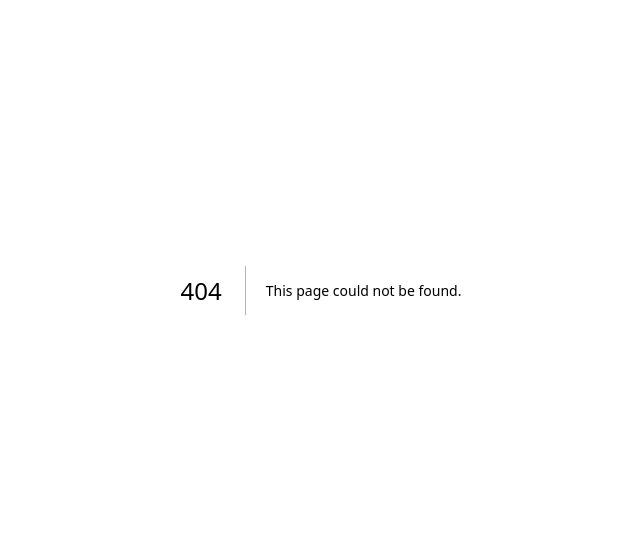
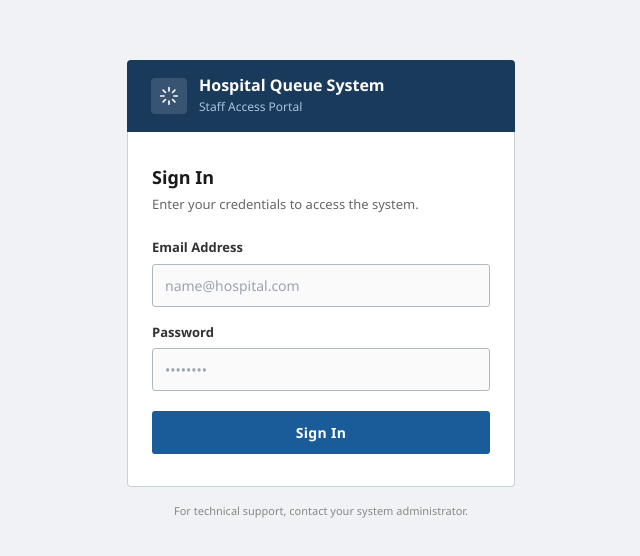
Before and after one commit to Nzo-Cloud/hospital-queue, a Next.js app in the folder frontend/: page /auth/login in a window 1280 px wide. Before the commit this address had no page. Shown: the part 110-666 px from the top of the page, without its empty margins (319-959 px from the left). Built offline with nearby package versions, Linux system fonts and the light colour scheme; no server answers.

Commit message:
feat: Phase 4 — login page, auth flow, role-based routing, CSP fix

```diff
--- a/frontend/next.config.ts
+++ b/frontend/next.config.ts
@@ -36,7 +36,7 @@ const nextConfig: NextConfig = {
               "style-src 'self' 'unsafe-inline'",
               "img-src 'self' data: blob:",
               "font-src 'self'",
-              "connect-src 'self' ws: wss:", // wss: for SignalR WebSocket
+              "connect-src 'self' ws: wss: http://localhost:5000 http://127.0.0.1:5000",// wss: for SignalR WebSocket
             ].join("; "),
           },
         ],
--- /dev/null
+++ b/frontend/src/app/(admin)/admin/dashboard/page.tsx
@@ -0,0 +1,3 @@
+export default function AdminDashboard() {
+  return <div style={{color: "white", padding: 32}}>Admin Dashboard — Phase 8</div>;
+}
--- /dev/null
+++ b/frontend/src/app/(doctor)/doctor/dashboard/page.tsx
@@ -0,0 +1,3 @@
+export default function DoctorDashboard() {
+  return <div style={{color: "white", padding: 32}}>Doctor Dashboard — Phase 7</div>;
+}
--- /dev/null
+++ b/frontend/src/app/(patient)/patient/dashboard/page.tsx
@@ -0,0 +1,3 @@
+export default function PatientDashboard() {
+  return <div style={{color: "white", padding: 32}}>Patient Dashboard — Phase 5</div>;
+}
--- /dev/null
+++ b/frontend/src/app/(receptionist)/receptionist/dashboard/page.tsx
@@ -0,0 +1,3 @@
+export default function ReceptionistDashboard() {
+  return <div style={{color: "white", padding: 32}}>Receptionist Dashboard — Phase 6</div>;
+}
--- /dev/null
+++ b/frontend/src/app/auth/login/page.tsx
@@ -0,0 +1,213 @@
+"use client";
+
+import { useState } from "react";
+import { useRouter } from "next/navigation";
+import { login, getDashboardPath } from "@/lib/auth";
+import type { UserRole } from "@/lib/auth";
+
+export default function LoginPage() {
+  const router = useRouter();
+  const [email, setEmail] = useState("");
+  const [password, setPassword] = useState("");
+  const [error, setError] = useState("");
+  const [loading, setLoading] = useState(false);
+
+  async function handleSubmit(e: React.FormEvent) {
+    e.preventDefault();
+    setError("");
+    setLoading(true);
+    try {
+      const user = await login(email, password);
+      router.push(getDashboardPath(user.role as UserRole));
+    } catch (err: unknown) {
+      const message = err instanceof Error ? err.message : "Login failed.";
+      setError(message);
+    } finally {
+      setLoading(false);
+    }
+  }
+
+  return (
+    <main style={{
+      minHeight: "100vh",
+      backgroundColor: "#f0f2f5",
+      display: "flex",
+      alignItems: "center",
+      justifyContent: "center",
+      fontFamily: "'Segoe UI', Tahoma, Geneva, Verdana, sans-serif",
+    }}>
+      <div style={{ width: "100%", maxWidth: "420px", padding: "0 16px" }}>
+
+        {/* Header bar */}
+        <div style={{
+          backgroundColor: "#1a3a5c",
+          padding: "16px 24px",
+          borderRadius: "4px 4px 0 0",
+          display: "flex",
+          alignItems: "center",
+          gap: "12px",
+        }}>
+          <div style={{
+            width: "36px",
+            height: "36px",
+            backgroundColor: "#ffffff22",
+            borderRadius: "4px",
+            display: "flex",
+            alignItems: "center",
+            justifyContent: "center",
+            flexShrink: 0,
+          }}>
+            <svg width="20" height="20" viewBox="0 0 24 24" fill="none">
+              <path d="M12 2v4M12 18v4M4.93 4.93l2.83 2.83M16.24 16.24l2.83 2.83M2 12h4M18 12h4M4.93 19.07l2.83-2.83M16.24 7.76l2.83-2.83" stroke="white" strokeWidth="2" strokeLinecap="round"/>
+            </svg>
+          </div>
+          <div>
+            <div style={{ color: "#ffffff", fontWeight: 700, fontSize: "16px", lineHeight: 1.2 }}>
+              Hospital Queue System
+            </div>
+            <div style={{ color: "#a8c4e0", fontSize: "12px", marginTop: "2px" }}>
+              Staff Access Portal
+            </div>
+          </div>
+        </div>
+
+        {/* Form card */}
+        <div style={{
+          backgroundColor: "#ffffff",
+          border: "1px solid #c8d0d8",
+          borderTop: "none",
+          borderRadius: "0 0 4px 4px",
+          padding: "32px 24px",
+        }}>
+
+          <h2 style={{
+            fontSize: "18px",
+            fontWeight: 600,
+            color: "#1a1a1a",
+            marginBottom: "4px",
+          }}>
+            Sign In
+          </h2>
+          <p style={{ fontSize: "13px", color: "#666", marginBottom: "24px" }}>
+            Enter your credentials to access the system.
+          </p>
+
+          <form onSubmit={handleSubmit}>
+
+            {/* Email */}
+            <div style={{ marginBottom: "16px" }}>
+              <label style={{
+                display: "block",
+                fontSize: "13px",
+                fontWeight: 600,
+                color: "#333",
+                marginBottom: "6px",
+              }}>
+                Email Address
+              </label>
+              <input
+                type="email"
+                value={email}
+                onChange={e => setEmail(e.target.value)}
+                required
+                autoComplete="email"
+                placeholder="name@hospital.com"
+                style={{
+                  width: "100%",
+                  padding: "10px 12px",
+                  fontSize: "14px",
+                  border: "1px solid #b0b8c1",
+                  borderRadius: "3px",
+                  backgroundColor: "#fafafa",
+                  color: "#1a1a1a",
+                  outline: "none",
+                  boxSizing: "border-box",
+                }}
+              />
+            </div>
+
+            {/* Password */}
+            <div style={{ marginBottom: "20px" }}>
+              <label style={{
+                display: "block",
+                fontSize: "13px",
+                fontWeight: 600,
+                color: "#333",
+                marginBottom: "6px",
+              }}>
+                Password
+              </label>
+              <input
+                type="password"
+                value={password}
+                onChange={e => setPassword(e.target.value)}
+                required
+                autoComplete="current-password"
+                placeholder="••••••••"
+                style={{
+                  width: "100%",
+                  padding: "10px 12px",
+                  fontSize: "14px",
+                  border: "1px solid #b0b8c1",
+                  borderRadius: "3px",
+                  backgroundColor: "#fafafa",
+                  color: "#1a1a1a",
+                  outline: "none",
+                  boxSizing: "border-box",
+                }}
+              />
+            </div>
+
+            {/* Error */}
+            {error && (
+              <div style={{
+                backgroundColor: "#fff0f0",
+                border: "1px solid #f5c6c6",
+                borderLeft: "4px solid #cc0000",
+                borderRadius: "3px",
+                padding: "10px 12px",
+                marginBottom: "16px",
+                fontSize: "13px",
+                color: "#cc0000",
+              }}>
+                {error}
+              </div>
+            )}
+
+            {/* Submit */}
+            <button
+              type="submit"
+              disabled={loading}
+              style={{
+                width: "100%",
+                padding: "11px",
+                backgroundColor: loading ? "#4a7aaa" : "#1a5c9a",
+                color: "#ffffff",
+                fontSize: "14px",
+                fontWeight: 600,
+                border: "none",
+                borderRadius: "3px",
+                cursor: loading ? "not-allowed" : "pointer",
+                letterSpacing: "0.3px",
+              }}
+            >
+              {loading ? "Signing in..." : "Sign In"}
+            </button>
+
+          </form>
+        </div>
+
+        {/* Footer */}
+        <div style={{
+          textAlign: "center",
+          marginTop: "16px",
+          fontSize: "11px",
+          color: "#888",
+        }}>
+          For technical support, contact your system administrator.
+        </div>
+
+      </div>
+    </main>
+  );
+}
```
Also changed, not shown: frontend/src/middleware.ts (+4 -4 lines), frontend/next-env.d.ts (added), 1 other file (tests, documents, lock files or other folders).
